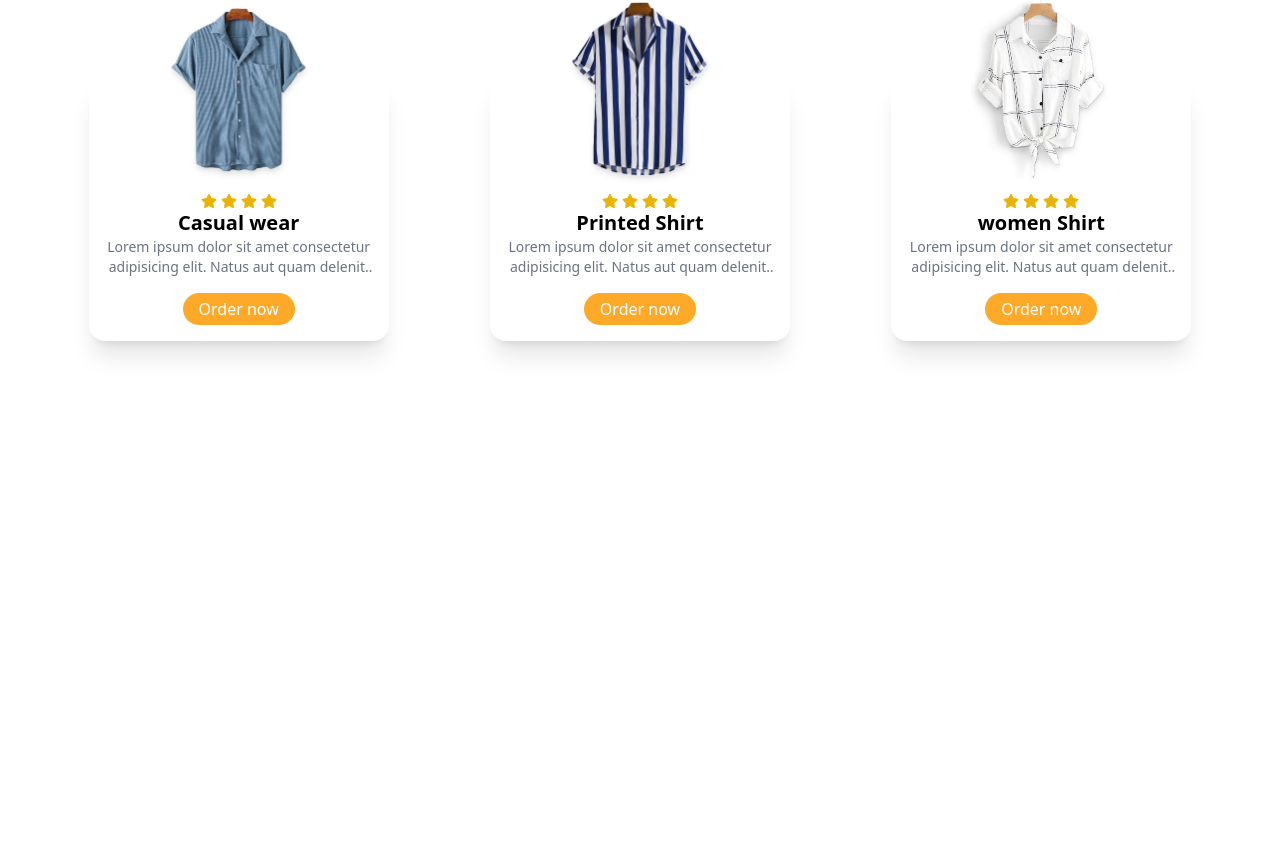
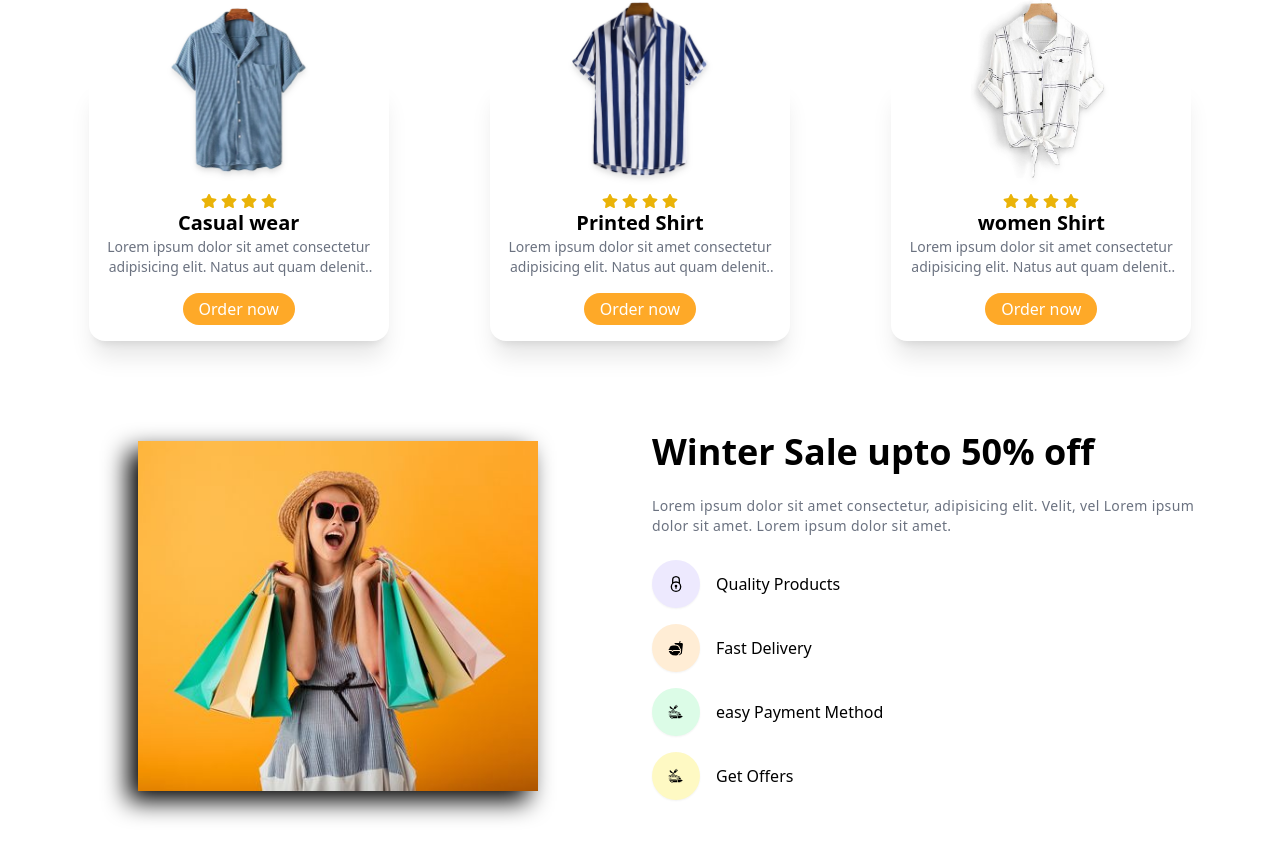
Before and after one commit to jainoos007/fashShop, a React (Vite) app: page / in a window 1280 px wide. Shown: the part 1249-2108 px from the top of the page. Before the commit the page ends 1590 px from the top, so only its background shows below. Built offline with nearby package versions, Linux system fonts and the light colour scheme.

Commit message:
create bannne page with aos animation

```diff
--- a/src/App.jsx
+++ b/src/App.jsx
@@ -5,6 +5,7 @@
 import AOS from "aos";
 import "aos/dist/aos.css";
 import TopProducts from "./components/TopProducts/TopProducts";
+import Banner from "./components/Banner/Banner";
 
 function App() {
   useEffect(() => {
@@ -23,6 +24,7 @@
       <Hero />
       <Products />
       <TopProducts />
+      <Banner />
     </div>
   );
 }
--- /dev/null
+++ b/src/components/Banner/Banner.jsx
@@ -0,0 +1,57 @@
+import React from "react";
+import BannerImg from "../../assets/women/women2.jpg";
+import { GrSecure } from "react-icons/gr";
+import { IoFastFood } from "react-icons/io5";
+import { GiFoodTruck } from "react-icons/gi";
+
+const Banner = () => {
+  return (
+    <div className="min-h-[550px] flex justify-center items-center py-12 sm:py-0">
+      <div className="container">
+        <div className="grid grid-cols-1 sm:grid-cols-2 gap-6 items-center">
+          {/* image section */}
+          <div data-aos="zoom-in">
+            <img
+              src={BannerImg}
+              alt=""
+              className="max-w-[400px] h-[350px] w-full mx-auto drop-shadow-[-10px_10px_12px_rgba(0,0,0,1)] object-cover"
+            />
+          </div>
+          {/* text data section */}
+          <div className="flex flex-col justify-center gap-6 sm:pt-0">
+            <h1 data-aos="fade-up" className="text-3xl sm:text-4xl font-bold">
+              Winter Sale upto 50% off
+            </h1>
+            <p
+              data-aos="fade-up"
+              className="text-sm text-gray-500 tracking-wide leading-5"
+            >
+              Lorem ipsum dolor sit amet consectetur, adipisicing elit. Velit,
+              vel Lorem ipsum dolor sit amet. Lorem ipsum dolor sit amet.
+            </p>
+            <div className="flex flex-col gap-4">
+              <div data-aos="fade-up" className="flex items-center gap-4">
+                <GrSecure className="text-4xl h-12 w-12 shadow-sm p-4 rounded-full bg-violet-100 dark:bg-violet-400" />
+                <p>Quality Products</p>
+              </div>
+              <div data-aos="fade-up" className="flex items-center gap-4">
+                <IoFastFood className="text-4xl h-12 w-12 shadow-sm p-4 rounded-full bg-orange-100 dark:bg-orange-400" />
+                <p>Fast Delivery</p>
+              </div>
+              <div data-aos="fade-up" className="flex items-center gap-4">
+                <GiFoodTruck className="text-4xl h-12 w-12 shadow-sm p-4 rounded-full bg-green-100 dark:bg-green-400" />
+                <p>easy Payment Method</p>
+              </div>
+              <div data-aos="fade-up" className="flex items-center gap-4">
+                <GiFoodTruck className="text-4xl h-12 w-12 shadow-sm p-4 rounded-full bg-yellow-100 dark:bg-yellow-400" />
+                <p>Get Offers</p>
+              </div>
+            </div>
+          </div>
+        </div>
+      </div>
+    </div>
+  );
+};
+
+export default Banner;
```
